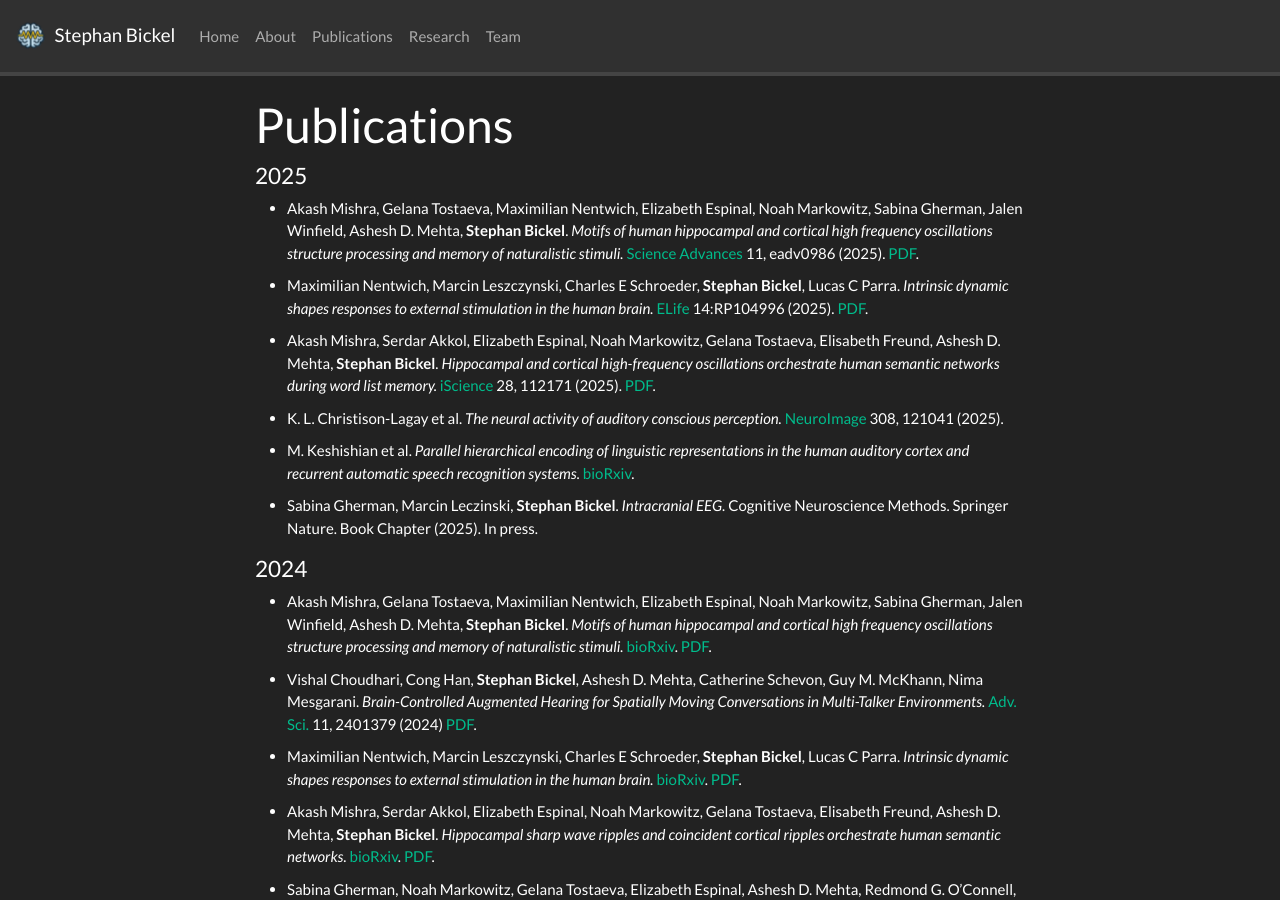
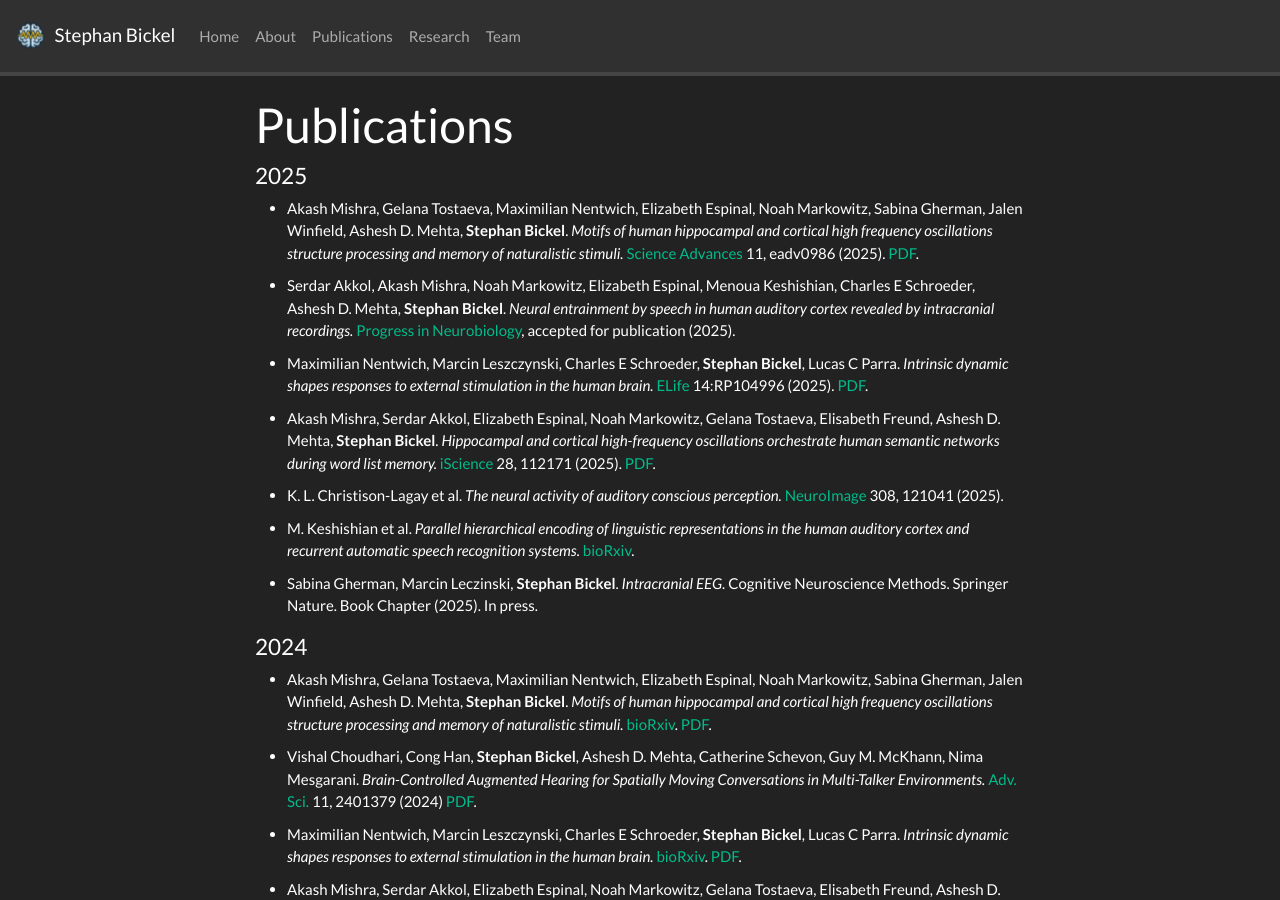
Before and after one commit to stebick/personalpage, a Jekyll site: the page built from _pages/publications.md, in a window 1280 px wide and 900 px high. Built offline with Jekyll 4.4.1, drawn with Linux system fonts in a browser that asks for light colours; nearby versions of some CDN libraries; a style sheet for code colours, icons or effects is not loaded.

Commit message:
Update publications.md
added Serdar's Prog. in nbio entrainment paper

```diff
--- a/_pages/publications.md
+++ b/_pages/publications.md
@@ -20,6 +20,11 @@ years: []
     <em>Motifs of human hippocampal and cortical high frequency oscillations structure processing and memory of naturalistic stimuli.</em>
     <a href="https://www.science.org/doi/10.1126/sciadv.adv0986" target="_blank">Science Advances</a> 11, eadv0986 (2025).
     <a href="{{ site.url }}{{ site.baseurl }}/papers/Mishra-Motifs of human high-frequency oscillations structure processing and memory of continuous audiovisual narratives-2025-Science Advances.pdf" target="_blank">PDF</a>.
+  </li>
+  <li>
+    Serdar Akkol,  Akash Mishra, Noah Markowitz, Elizabeth Espinal, Menoua Keshishian, Charles E Schroeder, Ashesh D. Mehta, <strong>Stephan Bickel</strong>.
+    <em>Neural entrainment by speech in human auditory cortex revealed by intracranial recordings.</em>
+     <a href="https://doi.org/10.7554/eLife.104996.1](https://www.sciencedirect.com/journal/progress-in-neurobiology" target="_blank">Progress in Neurobiology</a>, accepted for publication (2025).
   </li>
   <li>
     Maximilian Nentwich, Marcin Leszczynski, Charles E Schroeder, <strong>Stephan Bickel</strong>, Lucas C Parra.
```
